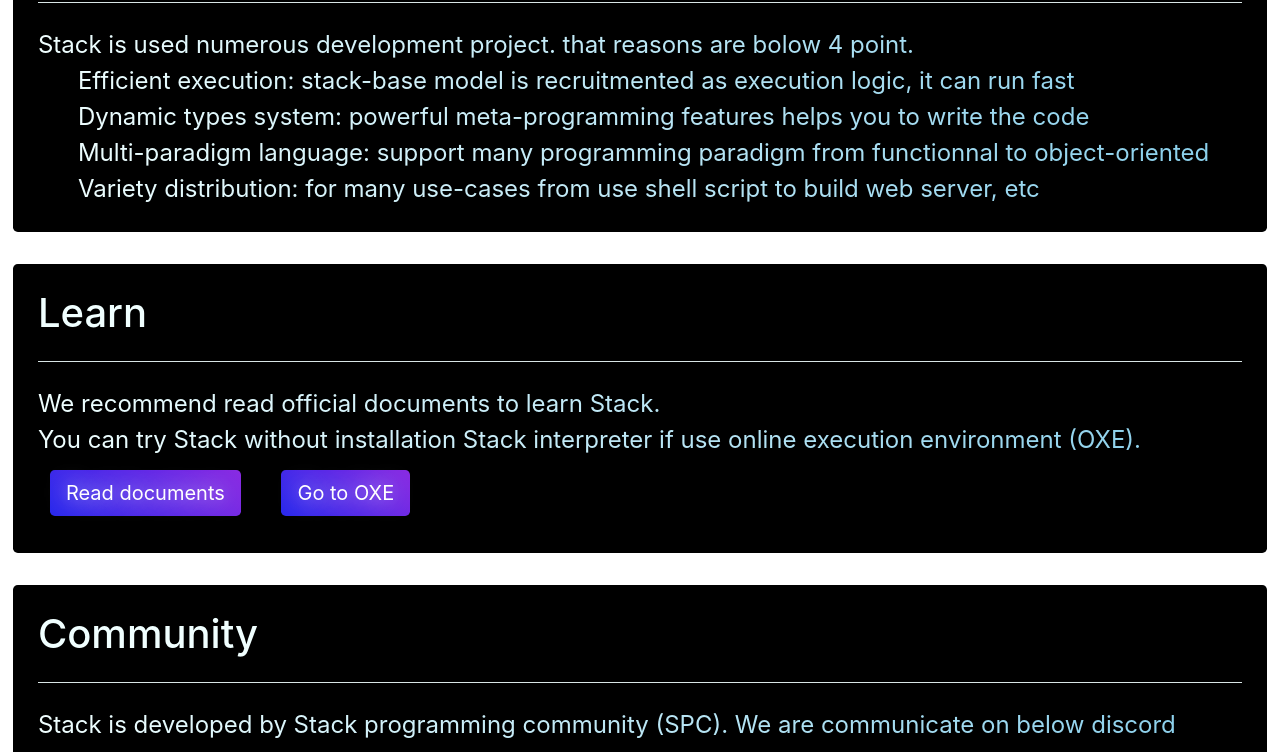
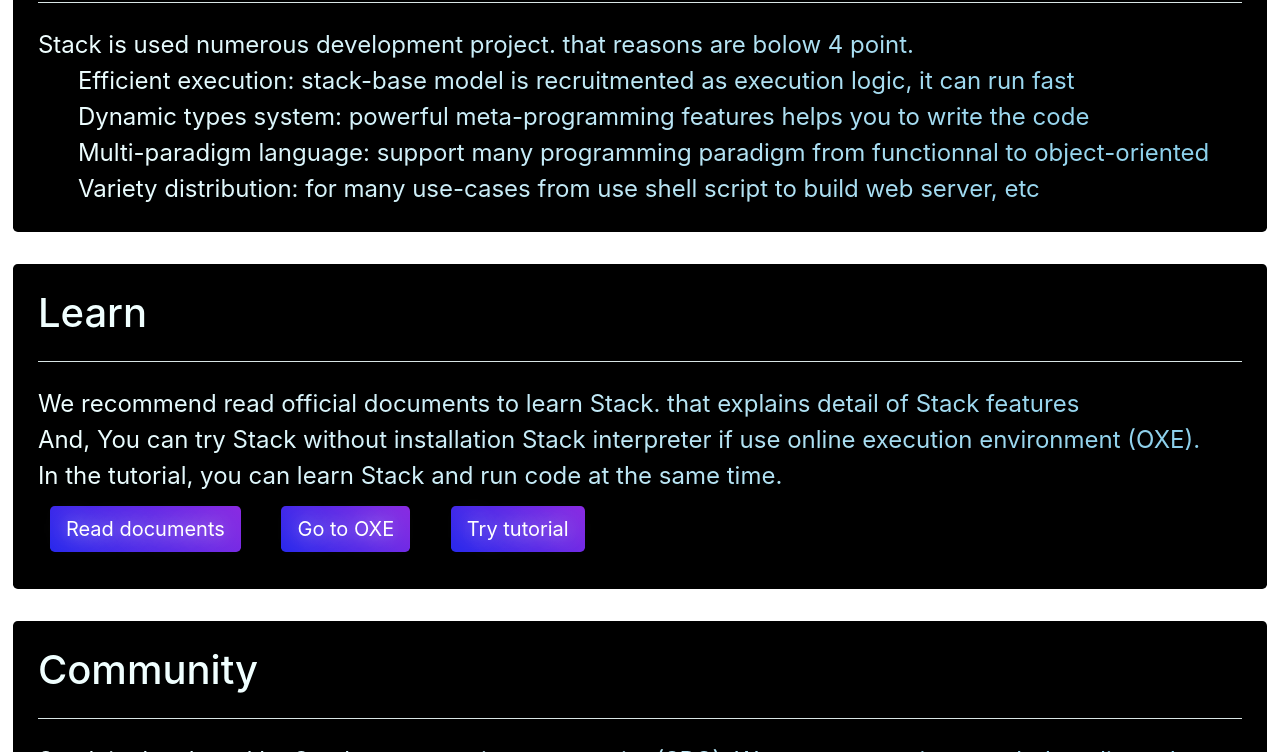
Before and after one commit to Stack-Programing-Community/Stack-Programing-Community-Stack-Programing-Community.github.io, a plain HTML site: page stack-new.html in a window 1280 px wide. Shown: the part 474-1226 px from the top of the page. Drawn offline with nearby package versions, Linux system fonts and the light colour scheme.

Commit message:
Append link of tutorial apps

```diff
--- a/stack-new.html
+++ b/stack-new.html
@@ -47,12 +47,13 @@
         <h1 class="luminescence">Learn</h1>
         <hr class="my-4">
 
-        <p class="luminescence">We recommend read official documents to learn Stack.</p>
-        <p class="luminescence">You can try Stack without installation Stack interpreter if use online execution environment (OXE).</p>
+        <p class="luminescence">We recommend read official documents to learn Stack. that explains detail of Stack features</p>
+        <p class="luminescence">And, You can try Stack without installation Stack interpreter if use online execution environment (OXE).</p>
+        <p class="luminescence">In the tutorial,  you can learn Stack and run code at the same time.</p>
 
         <a class="btn btn-primary btn-lg" href="https://stack-community.github.io/documents" role="button">Read documents</a>
         <a class="btn btn-primary btn-lg" href="https://stack-community.github.io/oxe" role="button">Go to OXE</a>
-
+        <a class="btn btn-primary btn-lg" href="https://stack-community.github.io/documents" role="button">Try tutorial</a>
 
     </div>
 
```
